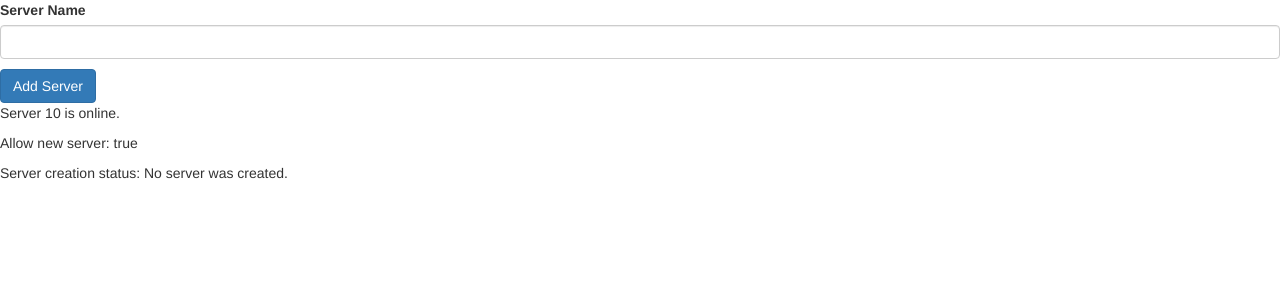
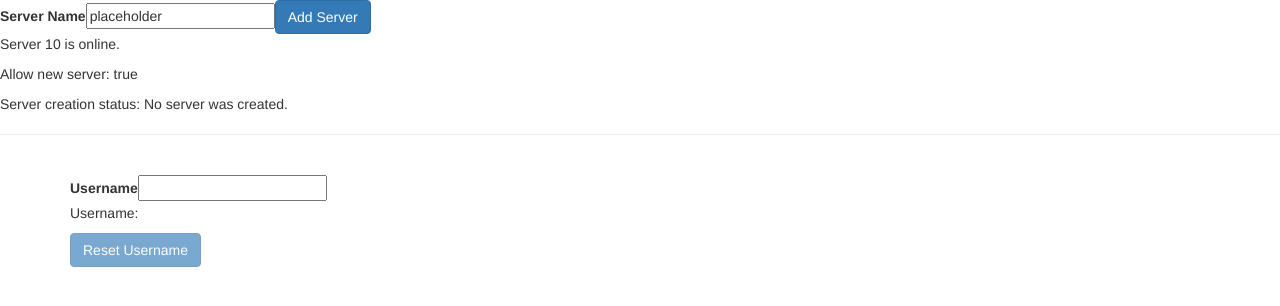
Before and after one commit to jessephilip/angular4Learning, an Angular app: page / in a window 1280 px wide. Shown: the top 306 px of the page. Built offline with nearby package versions, Linux system fonts and the light colour scheme.

Commit message:
finished assignment 2

```diff
--- a/src/app/app.component.html
+++ b/src/app/app.component.html
@@ -1 +1,4 @@
 <app-servers></app-servers>
+<hr>
+<br>
+<app-assignment2></app-assignment2>
--- a/src/app/app.module.ts
+++ b/src/app/app.module.ts
@@ -8,6 +8,7 @@ import { ServerComponent } from './server/server.component';
 import { ServersComponent } from './servers/servers.component';
 import { WarningAlertComponent } from './warning-alert/warning-alert.component';
 import { SuccessalertComponent } from './successalert/successalert.component';
+import { Assignment2Component } from './assignment2/assignment2.component';
 
 @NgModule({
 	declarations: [
@@ -15,7 +16,8 @@ import { SuccessalertComponent } from './successalert/successalert.component';
 		ServerComponent,
 		ServersComponent,
 		WarningAlertComponent,
-	SuccessalertComponent
+		SuccessalertComponent,
+		Assignment2Component
 	],
 	imports: [
 		BrowserModule,
--- /dev/null
+++ b/src/app/assignment2/assignment2.component.html
@@ -0,0 +1,18 @@
+<div class="container">
+	<label for="username">Username</label>
+	<input
+		type="text"
+		name="username"
+		value=""
+		[(ngModel)]="username"
+		>
+<p>Username: {{ username }}</p>
+<button
+	class="btn btn-primary"
+	type="button"
+	name="resetButton"
+	[disabled]="username.length === 0"
+	(click)="username = ''"
+	>Reset Username</button>
+
+</div>
--- /dev/null
+++ b/src/app/assignment2/assignment2.component.ts
@@ -0,0 +1,19 @@
+import { Component, OnInit } from '@angular/core';
+
+@Component({
+	selector: 'app-assignment2',
+	templateUrl: './assignment2.component.html',
+	styleUrls: ['./assignment2.component.css']
+})
+export class Assignment2Component implements OnInit {
+
+	private _username:string = '';
+	public get username():string { return this._username; }
+	public set username(name:string) { this._username = name; }
+
+	constructor() { }
+
+	ngOnInit() { }
+
+
+}
--- a/src/app/servers/servers.component.html
+++ b/src/app/servers/servers.component.html
@@ -1,18 +1,24 @@
 <label for="serverName">Server Name</label>
-<input
+<!-- <input
 	class="form-control"
 	type="text"
 	name="serverName"
-	 value=""
-	 (input)="onUpdateServerName($event)">
-<p>{{ serverName }}</p>
+	value=""
+	(input)="onUpdateServerName($event)"> -->
+<input
+	type="text"
+	name="serverName"
+	value=""
+	[(ngModel)]="serverName"
+	>
+<!-- <p>{{ serverName }}</p> -->
 <button
 	class="btn btn-primary"
 	type="button"
 	name="button"
 	[disabled]="!allowNewServer"
 	(click)="onCreateServer()"
-	 >Add Server</button>
+	>Add Server</button>
 <app-server></app-server>
 <!-- <p [innerText]="allowNewServer"></p> -->
 <p>Allow new server: {{ allowNewServer }}</p>
--- a/src/app/servers/servers.component.ts
+++ b/src/app/servers/servers.component.ts
@@ -18,7 +18,7 @@ export class ServersComponent implements OnInit {
 	public get serverCreationStatus():string { return this._serverCreationStatus; }
 	public set serverCreationStatus(status:string) { this._serverCreationStatus = status; }
 
-	private _serverName:string = '';
+	private _serverName:string = 'placeholder';
 	public get serverName():string { return this._serverName; }
 	public set serverName(name:string) { this._serverName = name; }
 
@@ -31,7 +31,9 @@ export class ServersComponent implements OnInit {
 
 	ngOnInit() {}
 
-	public onCreateServer() { this.serverCreationStatus = 'Server was created!'; }
+	public onCreateServer() {
+		this.serverCreationStatus = `${this.serverName} server was created!`;
+	}
 
 	public onUpdateServerName(event: Event) { this.serverName = (<HTMLInputElement>event.target).value; }
 
```
Also changed, not shown: src/app/assignment2/assignment2.component.css (added). Lines whose indentation alone changed are shown as unchanged.
